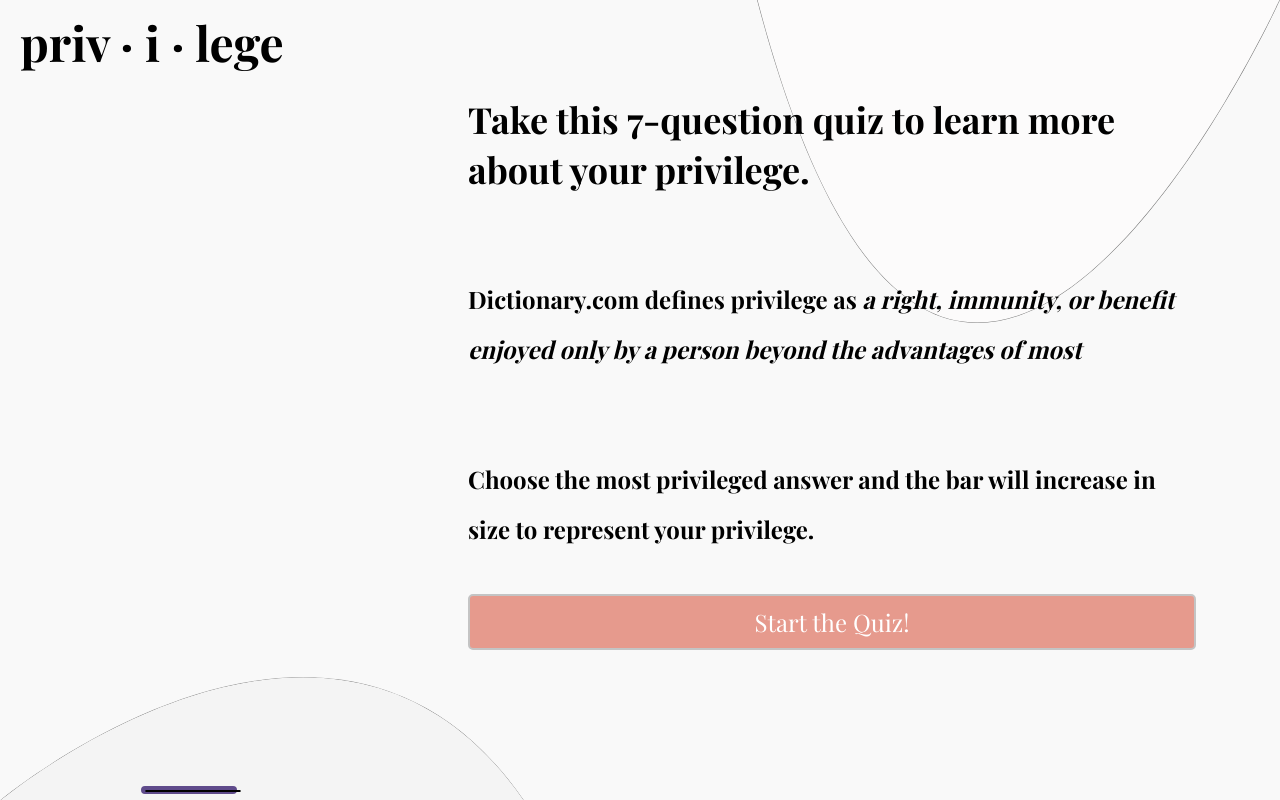
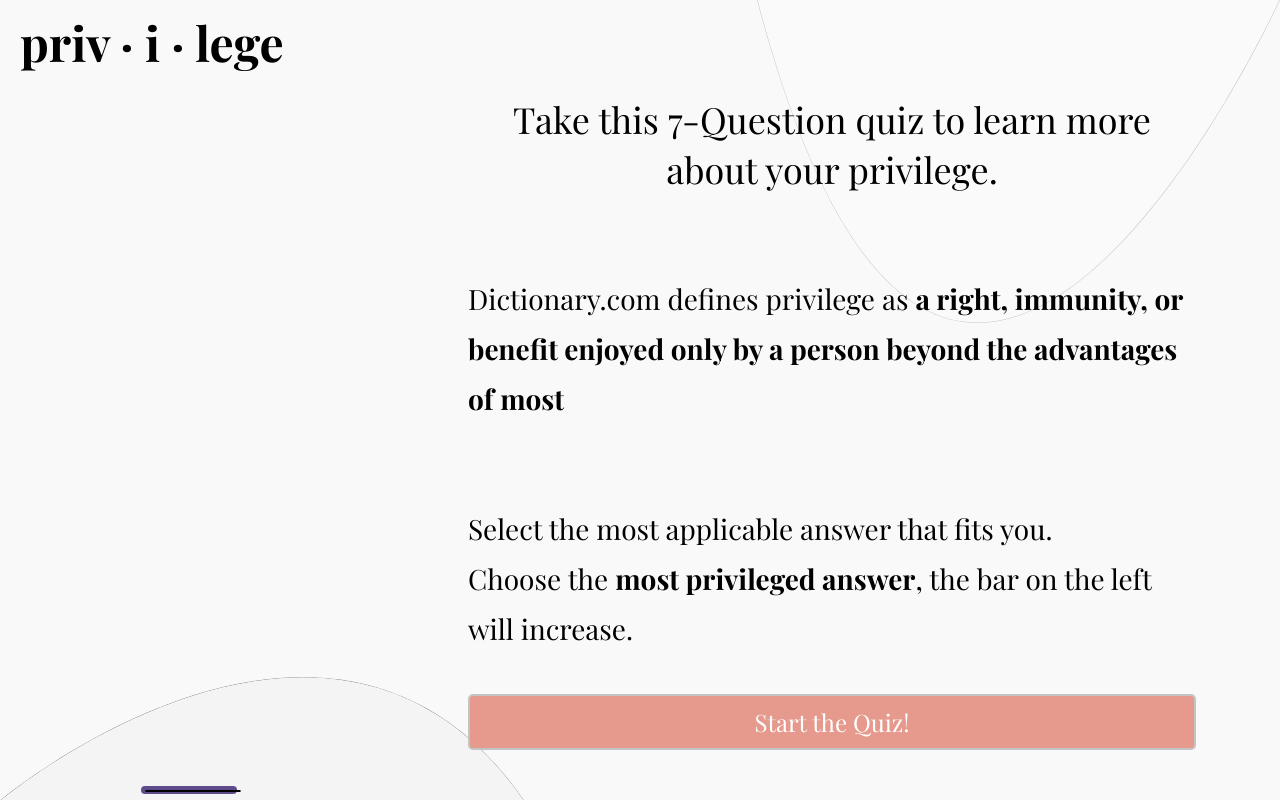
Before and after one commit to luckimeer/privilege, a PHP site: page /quizpage.html in a window 1280 px wide. Run offline with PHP 8.4, Linux system fonts and the light colour scheme.

Commit message:
updated styling on results and quiz

```diff
--- a/about.html
+++ b/about.html
@@ -23,7 +23,7 @@
         <p>I am a first-generation cisgender gay Asian-American. I do not have all the answers. I welcome conversations on how to improve this site or also collaborate on other social justice projects.</p>
     </div>
 
-    <img class="top-object" src="top-object.svg" alt="">
-    <img class="btm-object" src="bottom-object.svg" alt="">
+    <img class="top-object" src="img/top-object.svg" alt="">
+    <img class="btm-object" src="img/bottom-object.svg" alt="">
 </body>
 </html>
--- a/test-script.js
+++ b/app.js
@@ -8,8 +8,6 @@ const answerButtonsElement = document.getElementById('answer-buttons')
 const startScreenElement = document.getElementById('start-screen')
 const privilegeBarElement = document.getElementById('privilegeBar')
 const privilegeOutlineElement = document.getElementById('privilegeBarOutline')
-const apples = document.getElementById('yourPrivilegeBar')
-const pears = document.getElementById('yourPrivilegeOutline')
 
 const modalTextElement = document.getElementById('modal-body')
 const openModalButtons = document.querySelectorAll('[data-modal-target]')
@@ -24,10 +22,10 @@ const questions = [
     question: 'What is your sex?',
     answers: [
       { text: 'Male', correct: true },
-      { text: 'Female', correct: false },
+      { text: 'Femxle', correct: false },
       { text: 'Intersex', correct: false }
     ],
-    fact: 'Womn may almost half of the workforce, yet they make $0.82 to the dollar as their male counterparts. It won’t be until 2059, for womn to reach pay equity. If you’re a Black womn, 2130 and if you’re a Hispanic womn, 2224 - Institute for Women’s Policy Research',
+    fact: 'Womxn may almost half of the workforce, yet they make $0.82 to the dollar as their male counterparts. It won’t be until 2059, for womxn to reach pay equity. If you’re a Black womxn, 2130 and if you’re a Hispanic womxn, 2224. It\'s a privilege to not question whether your salary is comparable to your colleagures based on sex and race. - Institute for Women’s Policy Research',
   },
   {
     question: 'What is your race??',
@@ -39,7 +37,7 @@ const questions = [
       { text: 'American Indian or Alaska Native', correct: false },
       { text: 'Native Hawaiian or Other', correct: false },
     ],
-    fact: 'In 2015, even though African Americans and Hispanics represent 32% of the United States population, they represent 56% of the incarnated population. If Afircan Americans and Hispanics were incarcerated at the same rates as whites, the prison and jail population would DECLINE by ALMOST 40%! - NAACP, Criminal Justice Fact Sheet',
+    fact: 'In 2015, even though African Americans and Hispanics represent 32% of the United States population, they represent 56% of the incarnated population. If African Americans and Hispanics were incarcerated at the same rates as whites, the prison and jail population would DECLINE by ALMOST 40% - NAACP, Criminal Justice Fact Sheet',
   },
   {
     question: 'What is your household income?',
@@ -53,7 +51,7 @@ const questions = [
       { text: '$100,000 - $149,999', correct: true },
       { text: '$150,000', correct: true },
     ],
-    fact: 'While the median income for families in 2016 was $75,900, the median income for Black and Hispanic families are lowered, at $50,600 for Black families and $53,600 for Hispanics families. As the cost of college tuition continues the rise, it places a heavy burden on families to determine whether if college is a feasible option - Urban Institute, Pre-College Income',
+    fact: 'While the median income for families in 2016 was $75,900, the median income for Black and Hispanic families are lowered, at $50,600 for Black families and $53,600 for Hispanics families. As the cost of college tuition continues the rise, it places a heavy burden on families to determine whether if college is a feasible option and further extend the wealth gap. It is a privilege to have the opportunities that money can afford. - Urban Institute, Pre-College Income',
   },
   {
     question: 'Are you able?',
@@ -61,7 +59,7 @@ const questions = [
       { text: 'Able', correct: true },
       { text: 'Disable (physically, mentally, culturally)', correct: false }
     ],
-    fact: 'Unemployment for individuals who are blinded and visually impaired is over 70%. For individuals with an intellectual or development disability, unemployment is greater than 80+% - American Psychological Association Task Force on Socioeconomic Status, 2007 & Butterworth et al., 2015',
+    fact: 'Unemployment for individuals who are blinded and visually impaired is over 70%. For individuals with an intellectual or development disability, unemployment is greater than 80+% American Psychological Association Task Force on Socioeconomic Status, 2007 & Butterworth et al., 2015',
   },
   {
     question: 'What is your sexual orientation?',
@@ -71,7 +69,7 @@ const questions = [
       { text: 'Gay', correct: false },
       { text: 'Other', correct: false },
     ],
-    fact: 'In 2018, the FBI reported that almost 1 in every 5 hate crimes is motivated by anti-LGBTQ prejudice - FBI, 2018 Hate Crime Statistics',
+    fact: 'In 2018, the FBI reported that almost 1 in every 5 hate crimes is motivated by anti-LGBTQ prejudice. It\'s a privilege that you are not targeted or attacked for holding your partner\'s hand. - FBI, 2018 Hate Crime Statistics',
   },
   {
     question: 'What is your highest level of education?',
@@ -83,7 +81,7 @@ const questions = [
       { text: 'Masters', correct: true },
       { text: 'Professional/PhD', correct: true }
     ],
-    fact: 'In 2019, the median income for recent college graduates, between 22-27, was $44,000/yr compared to high school graduates of the same age, was $30,000/yr.  The earning gap continues to widen between college graduates and high school graduates - Pew Research Center, The Rising Cost of Not Going to College, 2014 & Zumbrun, Income for Recent Graduates the Highest in Over a Decade, WSJ',
+    fact: 'In 2019, the median income for recent college graduates, between 22-27, was $44,000/yr compared to high school graduates of the same age, was $30,000/yr.  The earning gap continues to widen between college graduates and high school graduates. Compounded by the rising cost of education, it is a privilege to obtain higher education. - Pew Research Center, The Rising Cost of Not Going to College, 2014 & Zumbrun, Income for Recent Graduates the Highest in Over a Decade, WSJ',
   },
   {
     question: 'What is your religion?',
@@ -93,7 +91,8 @@ const questions = [
       { text: 'Islam', correct: false },
       { text: 'Buddhism', correct: false },
       { text: 'Hinduism', correct: false },
-      { text: 'Other', correct: false }
+      { text: 'Atheist', correct: false },
+      { text: 'Other', correct: false },
     ],
     fact: 'Christians remain the largest religious group in the United States, representing 70% of the population. While Islam is 2nd largest religion in the world, Muslims are one of the most discriminated groups. Muslims have reported a variety of discrimination such as singling out during airport security, being called offensive names, or being treated with suspicion. It’s a privilege to practice your religion without fear of violence or threats - Pew Research Center',
   }
@@ -186,6 +185,7 @@ function showQuestion(question) {
 
     // Adding ModalText
     modalTextElement.innerHTML = questions[currentQuestionIndex].fact
+
   })
 
 }
@@ -205,10 +205,16 @@ function selectAnswer(e) {
   // Check correct
   const correct = selectedButton.dataset.correct
 
+
   if(correct) {
     incrementScore(numCorrect)
     openModal(modal)
   }
+
+  setTimeout(function(){
+    closeModal(modal)
+    selectedButton.classList.add('focus');
+  }, 10000)
 
   if (shuffledQuestion.length > currentQuestionIndex + 1) {
     nextButton.classList.remove('hide')
@@ -220,10 +226,9 @@ function selectAnswer(e) {
 
 incrementScore = num => {
   score += num;
-  privilegeBarElement.style.height = (score * 7.5) + "rem";
-  privilegeOutlineElement.style.height = (score * 7.5) + "rem";
-  //apples.style.height = (score * 7.5) + "rem";
-  //pears.style.height = (score * 7.5) + "rem";
+  privilegeBarElement.style.height = (score * 6) + "rem";
+  privilegeOutlineElement.style.height = (score * 6) + "rem";
+  localStorage.setItem("mostRecentScore", score);
 }
 
 
--- a/landing.html
+++ b/landing.html
@@ -11,13 +11,13 @@
     <div class="landing-content">
         <h1>priv &middot; i &middot; lege</h1>
         <p>Take this short quiz to understand more about your privilege.</p>
-        <button class="cta"><a href="quizpage.html">educate yourself</a></button>
+        <a href="quizpage.html"><button class="cta">educate yourself</button></a>
     </div>
 
     <a class="about" href="about.html">about</a>
 
-    <img class="top-object" src="top-object.svg" alt="">
-    <img class="btm-object" src="bottom-object.svg" alt="">
+    <img class="top-object" src="img/top-object.svg" alt="">
+    <img class="btm-object" src="img/bottom-object.svg" alt="">
 
 </body>
 </html>
--- a/quizpage.css
+++ b/quizpage.css
@@ -20,12 +20,17 @@ body {
     position: relative;
 }
 
+#privilegeBar,
+#privilegeBarOutline {
+    border-radius: 20px;
+    height: 0rem;
+    width: 6rem;
+}
+
+
 #privilegeBar {
-    width: 6rem;
-    height: 0rem;
     background-color: #5F4B8B;
     border: 0.3rem solid #5F4B8B;
-    border-radius: 20px;
     position: absolute;
     left: 20%;
     bottom: 0%;
@@ -33,10 +38,7 @@ body {
 }
 
 #privilegeBarOutline {
-    height: 0rem;
-    width: 6rem;
     border: 0.01rem solid black;
-    border-radius: 20px;
 }
 
 /* ===== POP UP ===== */
@@ -52,6 +54,7 @@ body {
     background-color: #ffffff;
     width: 500px;
     max-width: 80%;
+    box-shadow: 0 0.1rem 1.4rem 0 rgba(196, 196, 196, .75);
 }
 
 .modal.active {
@@ -119,6 +122,7 @@ body {
     font-size: 56px;
 }
 
+
 .btn-grid {
     display: grid;
     grid-template-columns: repeat(2, auto);
@@ -131,13 +135,15 @@ body {
     font-size: 24px;
 }
 
-
-
 .btn-grid .btn{
     background: #FFFFFF;
     padding: 20px;
     margin: 20px;
     margin-bottom: 10px;
+}
+
+.btn-grid .btn:focus{
+    background: rgba(230, 154, 141, 0.5);
 }
 
 
@@ -151,12 +157,15 @@ body {
 #start-screen h1{
     font-size: 36px;
     line-height: 50px;
+    font-weight: lighter;
+    text-align: center;
 }
 
 #start-screen h3{
-    font-size: 24px;
+    font-size: 28px;
     margin-top: 80px;
     line-height: 50px;
+    font-weight: lighter;
 }
 
 
@@ -197,7 +206,11 @@ a {
 
 
 
-/* Graphics */
+/* ===== Graphics ===== */
+.top-object {
+    opacity: 20%;
+}
+
 
 .btm-object {
     z-index: -2;
@@ -227,8 +240,8 @@ and (max-device-width : 667px) {
 
     #start-screen h3{
         font-size: 20px;
-        margin-top: 30px;
-        line-height: 35px;
+        margin-top: 25px;
+        line-height: 30px;
     }
 
     #privilegeBar {
--- a/quizpage.html
+++ b/quizpage.html
@@ -4,7 +4,7 @@
     <meta charset="UTF-8">
     <meta name="viewport" content="width=device-width, initial-scale=1.0">
     <link href="https://fonts.googleapis.com/css2?family=Playfair+Display:wght@400;700&display=swap" rel="stylesheet">
-    <script defer src="test-script.js"></script>
+    <script defer src="app.js"></script>
     <link href="/style.css" rel="stylesheet">
     <link href="/quizpage.css" rel="stylesheet">
     <title>privilege. - quiz</title>
@@ -25,11 +25,11 @@
             </div>
             <div class="quiz-section">
                 <div class="" id="start-screen">
-                    <h1>Take this 7-question quiz to learn more about your privilege. </h1>
+                    <h1>Take this 7-Question quiz to learn more about your privilege. </h1>
                     <h3>
-                        Dictionary.com defines privilege as <i>a right, immunity, or benefit enjoyed only by a person beyond the advantages of most</i>
+                        Dictionary.com defines privilege as <b>a right, immunity, or benefit enjoyed only by a person beyond the advantages of most</b>
                     </h3>
-                    <h3>Choose the most privileged answer and the bar will increase in size to represent your privilege.</h3>
+                    <h3>Select the most applicable answer that fits you. <br>Choose the <b>most privileged answer</b>, the bar on the left will increase.</h3>
                 </div>
 
                 <div class="hide" id="question-container">
@@ -43,8 +43,6 @@
                     </div>
                 </div>
 
-
-                <!-- <button class="open-button" data-modal-target="#modal">Open Modal</button> -->
                 <div class="modal" id="modal">
                     <div class="modal-header">
                         <div class="title">Understand your privilege...</div>
@@ -66,7 +64,7 @@
 
     <div id="overlay"></div>
 
-    <img class="top-object" src="top-object.svg" alt="">
-    <img class="btm-object" src="bottom-object.svg" alt="">
+    <img class="top-object" src="img/top-object.svg" alt="">
+    <img class="btm-object" src="img/bottom-object.svg" alt="">
 </body>
 </html>
--- /dev/null
+++ b/results.js
@@ -0,0 +1,6 @@
+const yourPrivilegeBar = document.getElementById('yourPrivilegeBar');
+const yourPrivilegedOutline = document.getElementById('yourPrivilegeOutline');
+const mostRecentScore = localStorage.getItem('mostRecentScore');
+
+yourPrivilegeBar.style.height = (mostRecentScore * 6) + "rem";
+yourPrivilegedOutline.style.height = (mostRecentScore * 6) + "rem";
--- a/style.css
+++ b/style.css
@@ -23,16 +23,12 @@
     margin-top: 25px;
 }
 
-
 .cta {
     background: #E69A8D;
     margin-top: 50px;
     padding: 20px 35px 20px 35px;
     border: none;
     border-radius: 20px;
-}
-
-.cta a {
     color: #ffffff;
     text-decoration: none;
     letter-spacing: 2px;
@@ -110,39 +106,3 @@ and (max-device-width : 667px) {
         opacity: 30%;
     }
 }
-
-@media only screen
-and (min-device-width : 414px)
-and (max-device-width : 736px) {
-    .landing-content {
-        top: 50%;
-        left: 50;
-        transform: translate(-50%, -50%);
-    }
-
-    .landing-content h1 {
-        font-size: 34px;
-    }
-
-    .landing-content p {
-        font-size: 24px;
-    }
-
-    .cta {
-        padding: 15px 25px;
-    }
-
-    .cta a {
-        font-size: 16px;
-    }
-
-    .top-object {
-        height: 40%;
-        opacity: 20%;
-    }
-    .btm-object {
-        bottom: 0%;
-        width: 100%;
-        opacity: 30%;
-    }
-}
```
Also changed, not shown: results.css (+13 -20 lines), results.html (+3 -4 lines), img/bottom-object.svg (renamed from bottom-object.svg), img/top-object.svg (renamed from top-object.svg).
